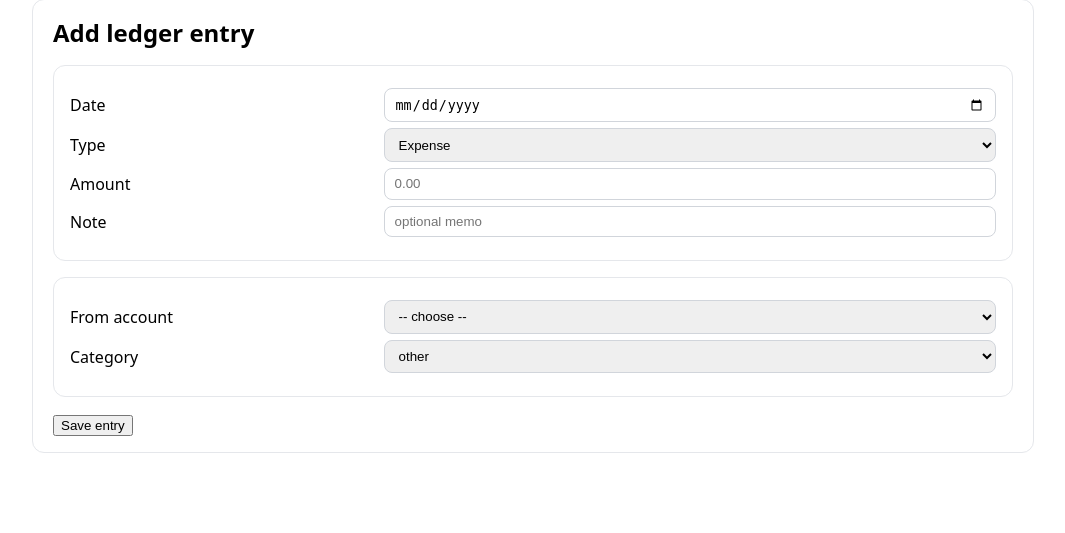
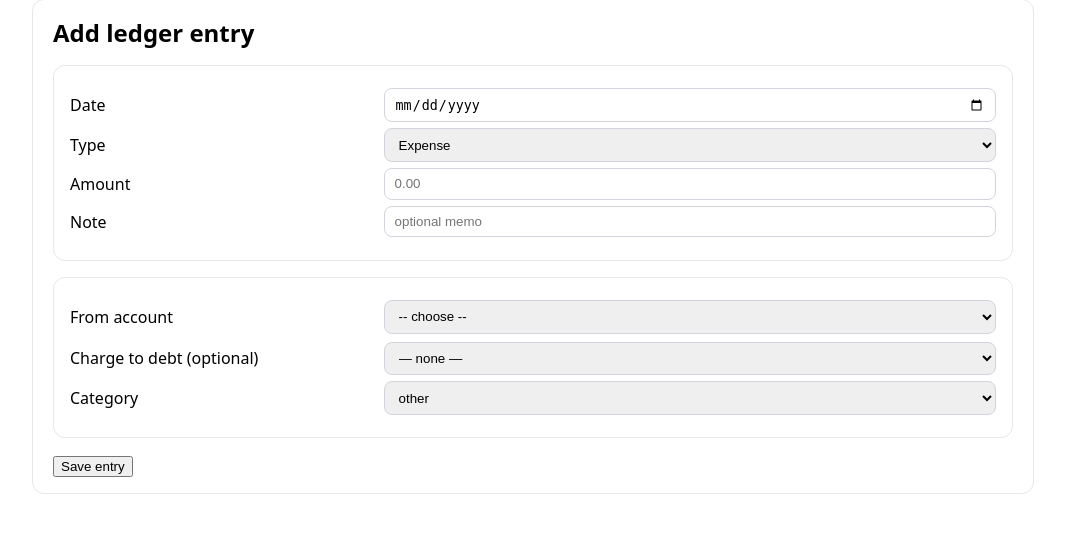
Before and after one commit to EnriqueGalindo/p-fi, a Flask app: template app/templates/ledger_new.html in a window 1280 px wide. Shown: the part 55-588 px from the top of the page, without its empty margins (0-1065 px from the left). Run offline with Flask 3, Linux system fonts and the light colour scheme; the template is opened without the code that fills it: most values are stand-ins (such as "Sample title", 1, 10 or a date in 2020).

Commit message:
update ability to charge an expense to a debt

```diff
--- a/app/logic/ledger.py
+++ b/app/logic/ledger.py
@@ -130,14 +130,33 @@ def apply_transaction(snapshot: dict, tx: dict):
 
     # ------------- kinds -------------
     if kind == "expense":
-        acc = find_account(tx.get("from_account"))
-        if not acc:
-            raise ValueError("Account not found for expense")
-        bal_before = float(acc.get("balance") or 0)
-        acc["balance"] = bal_before - amount
-        entry["balance_kind"]  = "account"
-        entry["balance_name"]  = acc.get("name")
-        entry["balance_after"] = round(float(acc["balance"]), 2)
+        # If a non-mortgage debt is selected, treat the expense as a CHARGE to that debt
+        target_debt_name = (tx.get("debt_name") or "").strip()
+        target_debt = find_debt(target_debt_name) if target_debt_name else None
+
+        if target_debt and (target_debt.get("type") or "").lower() != "mortgage":
+            debt_before = float(target_debt.get("balance") or 0.0)
+            target_debt["balance"] = debt_before + amount  # <-- increase debt
+
+            # For display
+            entry["balance_kind"]  = "debt"
+            entry["balance_name"]  = target_debt.get("name")
+            entry["balance_after"] = round(float(target_debt["balance"]), 2)
+
+            # IMPORTANT: do NOT require or modify an account balance here
+            # Ensure from_account is ignored for this path
+            entry["from_account"] = None
+
+        else:
+            # Regular expense: reduce the selected account
+            acc = find_account(tx.get("from_account"))
+            if not acc:
+                raise ValueError("Account not found for expense")
+            bal_before = float(acc.get("balance") or 0)
+            acc["balance"] = bal_before - amount
+            entry["balance_kind"]  = "account"
+            entry["balance_name"]  = acc.get("name")
+            entry["balance_after"] = round(float(acc["balance"]), 2)
 
     elif kind == "transfer":
         src = find_account(tx.get("from_account"))
--- a/app/templates/ledger_new.html
+++ b/app/templates/ledger_new.html
@@ -63,6 +63,15 @@
           <option value="">-- choose --</option>
           {% for a in accounts %}<option value="{{ a.name }}">{{ a.name }}</option>{% endfor %}
         </select>
+        <label>Charge to debt (optional)</label>
+        <select id="expense_debt_name">
+          <option value="">— none —</option>
+          {% for d in debts %}
+            {% if (d.type or '').lower() != 'mortgage' %}
+              <option value="{{ d.name }}">{{ d.name }}</option>
+            {% endif %}
+          {% endfor %}
+        </select>
       </div>
       <div class="row">
         <label>Category</label>
@@ -73,6 +82,7 @@
           <option value="pet">pet</option>
           <option value="clothes">clothes</option>
           <option value="health_fitness">health/fitness</option>
+          <option value="emergency">emergency</option>
           <option value="other" selected>other</option>
         </select>
       </div>
@@ -169,6 +179,7 @@
   // Expense controls
   const expenseFrom = document.getElementById('expense_from');
   const expenseCat  = document.getElementById('expense_category');
+  const expenseDebt = document.getElementById('expense_debt_name');
 
   // Transfer controls
   const transferFrom = document.getElementById('transfer_from');
@@ -200,6 +211,14 @@
     income_sub: document.getElementById('canon_income_subtype'),
     income_src: document.getElementById('canon_income_source'),
   };
+
+  function updateExpenseRequired() {
+    const debtChosen = expenseDebt && expenseDebt.value;
+    // if charging a debt, from-account is NOT required
+    expenseFrom.toggleAttribute('required', !debtChosen);
+  }
+  expenseDebt?.addEventListener('change', updateExpenseRequired);
+
 
   function showSection() {
     const k = kindSel.value;
@@ -243,6 +262,7 @@
     if (k === 'expense') {
       canon.from.value     = expenseFrom.value || '';
       canon.category.value = expenseCat.value || 'other';
+      canon.debt.value     = expenseDebt.value || '';
     } else if (k === 'transfer') {
       canon.from.value = transferFrom.value || '';
       canon.to.value   = transferTo.value   || '';
```
